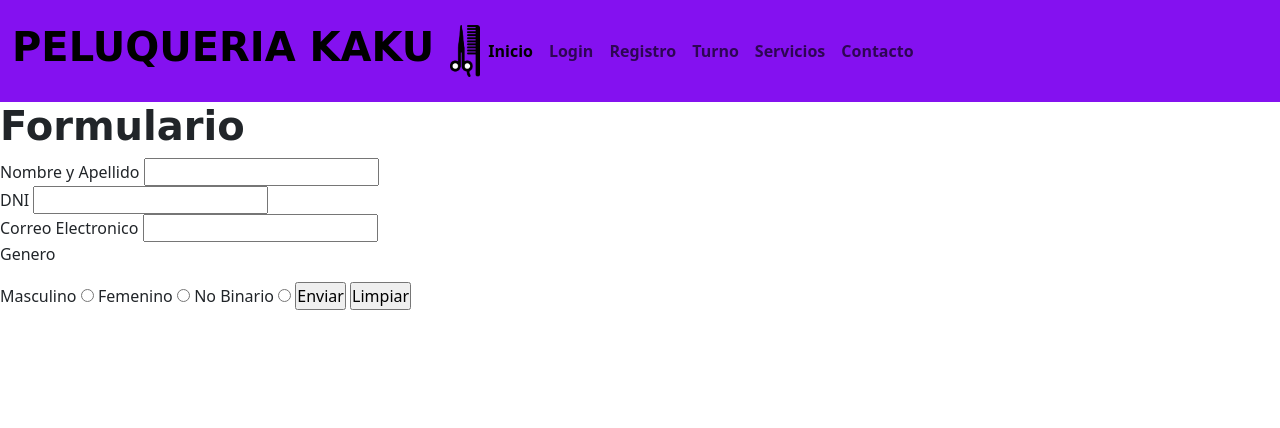
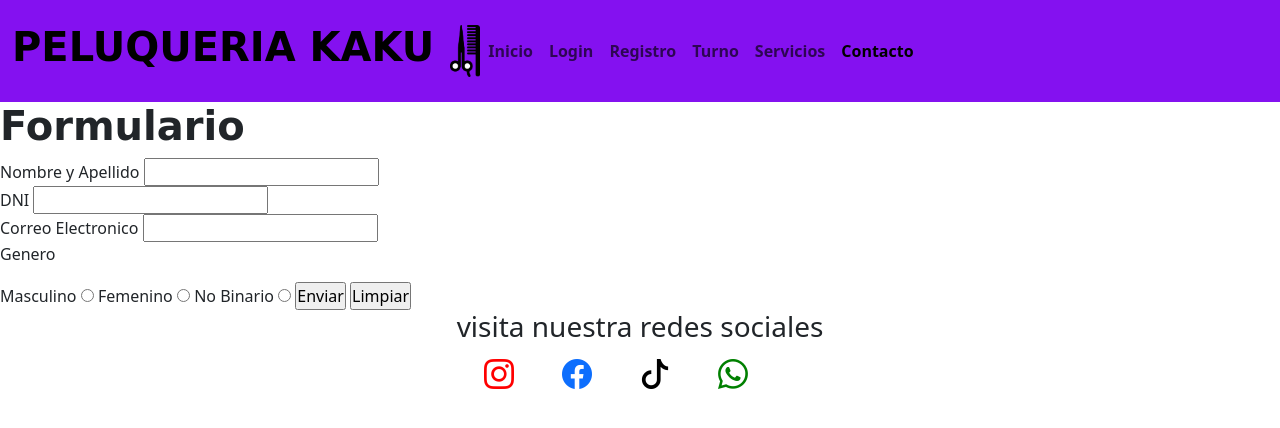
Before and after one commit to Jota10kai/AltamiranoSegundaPreEntrega, a plain HTML site: page pages/contacto.html in a window 1280 px wide. Drawn offline with nearby package versions, Linux system fonts and the light colour scheme; a web font is replaced by a local one.

Commit message:
MAndo a corregir

```diff
--- a/css/style.css
+++ b/css/style.css
@@ -32,6 +32,10 @@ a {
 
 #header h1 { display:inline; }
 
+img{
+    max-width: 100%;
+}
+
 /* separando las cards */
 .container-card {
     display: flex;
@@ -57,8 +61,27 @@ a {
 
 .card {
     max-width: 100%;
+
 }
 
 .card-img-top {
-    height: 20 px;
+    height: 300 px;
 }
+
+/* tocando el footer */
+
+.bi {
+    font-size: 30px;
+}
+
+.bi-whatsapp{
+    color: green;
+}
+
+.bi-instagram{
+    color: red;
+}
+
+.bi-tiktok{
+    color: black;
+}
--- a/pages/contacto.html
+++ b/pages/contacto.html
@@ -28,7 +28,7 @@
               <div class="collapse navbar-collapse" id="navbarNavDropdown">
                 <ul class="navbar-nav">
                   <li class="nav-item">
-                    <a class="nav-link active" aria-current="page" href="../index.html">Inicio</a>
+                    <a class="nav-link" aria-current="page" href="../index.html">Inicio</a>
                   </li>
                   <li class="nav-item">
                     <a class="nav-link" href="login.html">Login</a>
@@ -46,7 +46,7 @@
                   </li>
 
                   <li class="nav-item">
-                    <a class="nav-link" href="contacto.html">Contacto</a>
+                    <a class="nav-link active" href="contacto.html">Contacto</a>
                   </li>
                 </ul>
               </div>
@@ -55,7 +55,7 @@
 
     </header>
 
-    <section>
+    <section class="">
         <h1>Formulario</h1>
         <form >
             <div>
@@ -91,6 +91,30 @@
         </form>
     </section>
 
+
+    <footer>
+      <h3 class="text-center">visita nuestra redes sociales</h4>
+        <div class="redes d-flex justify-content-center">
+          <a href="https://www.instagram.com/jotaltamirano/#" target="_blank" class="me-5">
+            <i class="bi bi-instagram"></i>
+          </a>
+
+          <a href="https://www.facebook.com/jesusfabian.altamirano/about" target="_blank" class="me-5">
+            <i class="bi bi-facebook"></i>
+          </a>
+
+          <a href="https://www.tiktok.com/@jotajota020480?is_from_webapp=1&sender_device=pc" target="_blank" class="me-5">
+            <i class="bi bi-tiktok"></i>
+          </a>
+
+          <a href="https://api.whatsapp.com/send?phone=5491166720326" target="_blank" class="me-5">
+            <i class="bi bi-whatsapp"></i>
+          </a>
+
+        </div>
+
+    </footer>
+
     <!-- script de bootstrap -->
     <script src="https://cdn.jsdelivr.net/npm/bootstrap@5.3.2/dist/js/bootstrap.bundle.min.js" integrity="sha384-C6RzsynM9kWDrMNeT87bh95OGNyZPhcTNXj1NW7RuBCsyN/o0jlpcV8Qyq46cDfL" crossorigin="anonymous"></script>
 
```
Also changed, not shown: index.html (+14 -11 lines), pages/login.html (+27 -2 lines), pages/registro.html (+26 -2 lines), pages/servicios.html (+27 -3 lines), pages/turno.html (+25 -2 lines).
